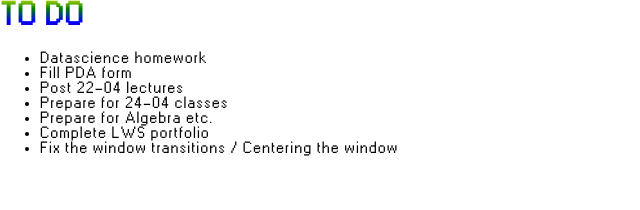
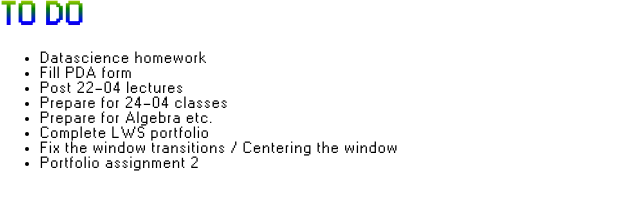
Before and after one commit to mrayan007/RayanHub, a plain HTML site: page todo.html in a window 1280 px wide. Shown: the whole page, without its empty margins (0-640 px from the left). Drawn offline with Linux system fonts and the light colour scheme.

Commit message:
updated todo list

```diff
--- a/todo.html
+++ b/todo.html
@@ -12,6 +12,7 @@
             <li>Prepare for Algebra etc.</li>
             <li>Complete LWS portfolio</li>
             <li>Fix the window transitions / Centering the window</li>
+            <li>Portfolio assignment 2</li>
         </ul>
         <script></script>
     </body>
```
